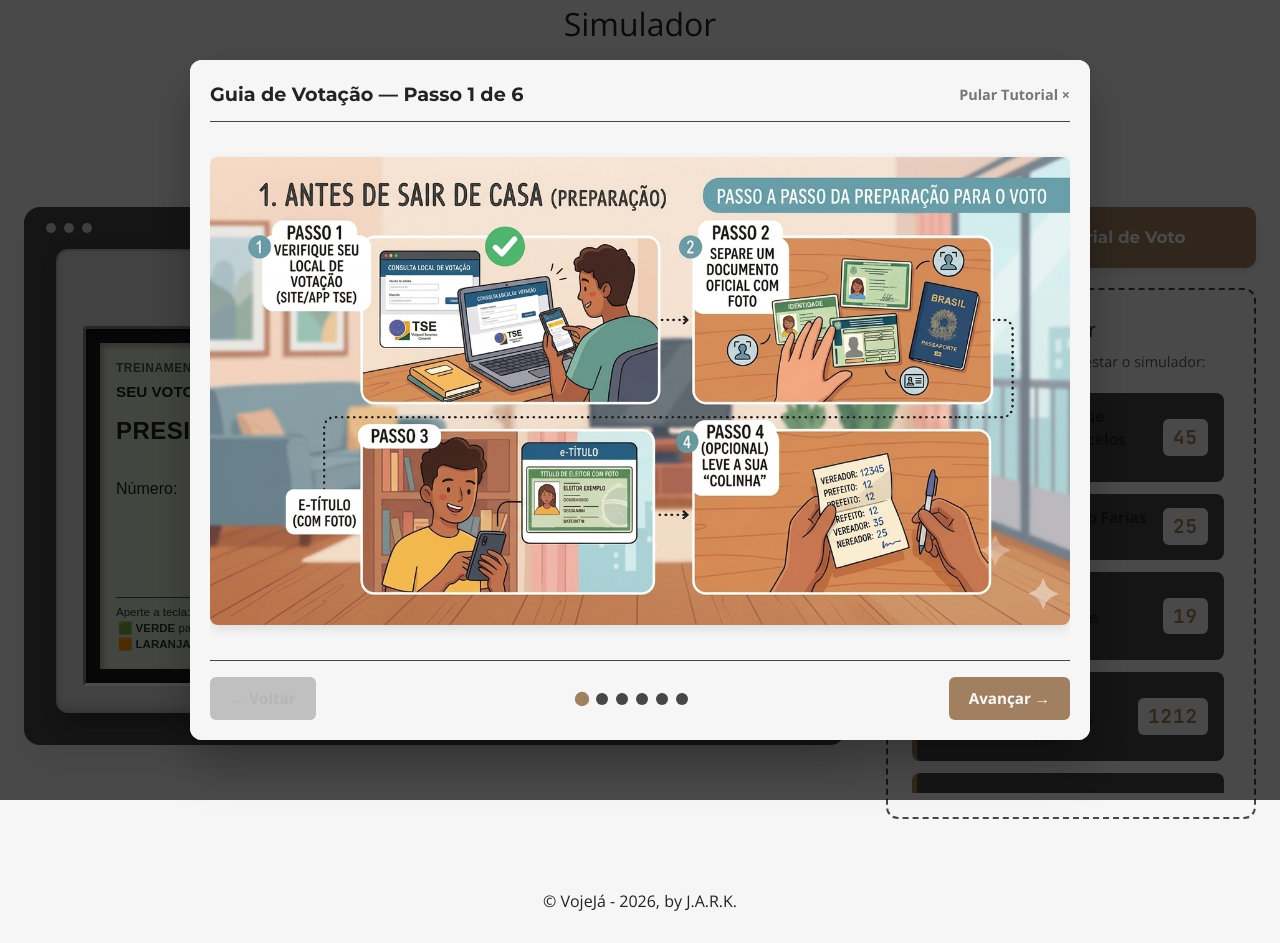
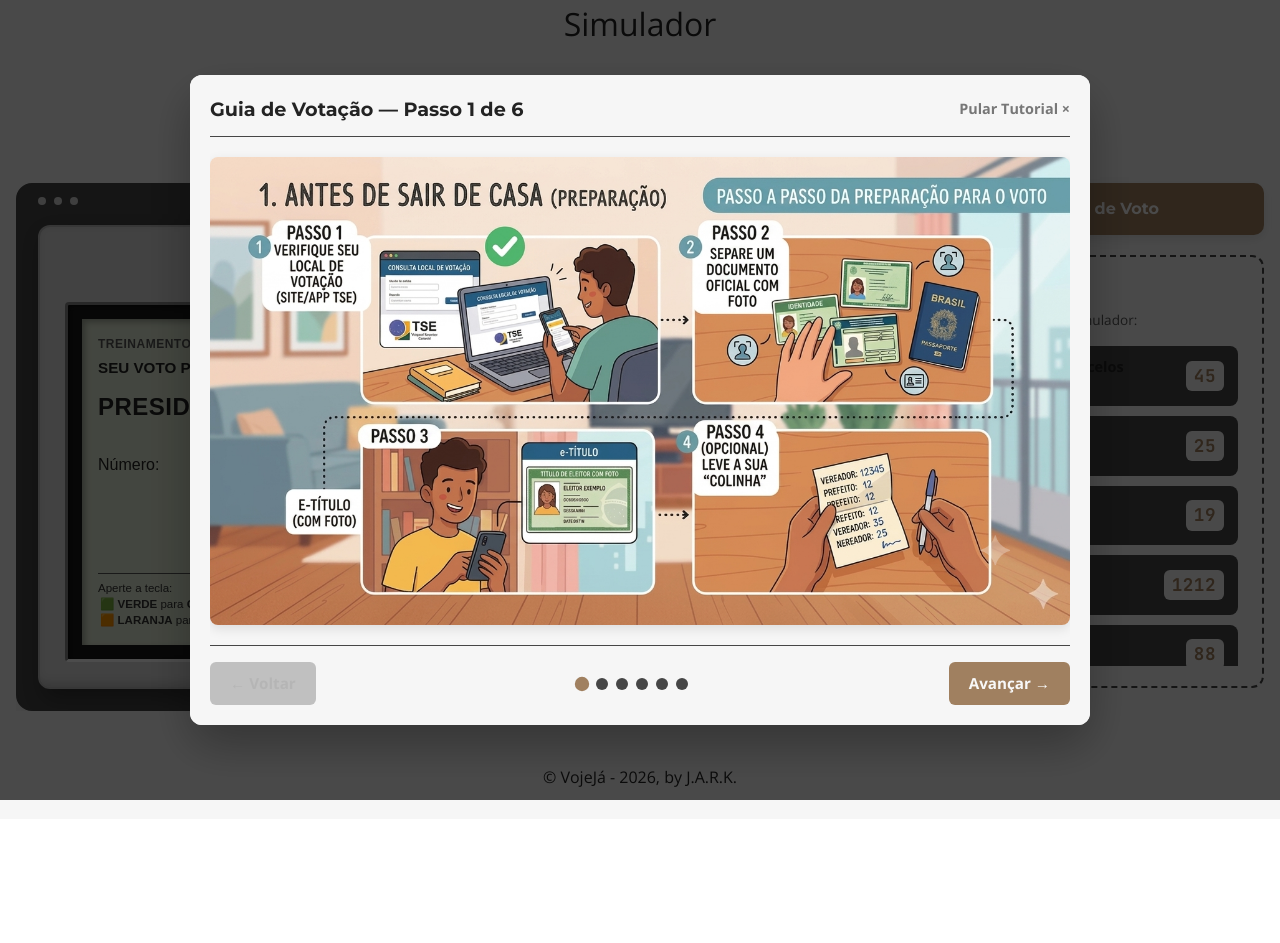
Before and after one commit to Fkaique/vote-ja, a Vue app: page /simulator in a window 1280 px wide. After the commit the page ends 819 px from the top, so only its background shows below. Built offline with nearby package versions, Linux system fonts and the light colour scheme.

Commit message:
responsive

```diff
--- a/src/Pages/Simulator.vue
+++ b/src/Pages/Simulator.vue
@@ -5,7 +5,6 @@ import Navbar from '../components/Navbar.vue';
 import Footer from '../components/Footer.vue';
 import VoterTutorial from '../components/VoterTutorial.vue';
 
-// Buscando os dados dos candidatos para listar na colinha lateral
 import candidatosData from '../data/candidatos.json';
 
 interface Candidato {
@@ -16,10 +15,8 @@ interface Candidato {
     cargo: string;
 }
 
-// Controle de visibilidade do menu suspenso do tutorial
 const showTutorial = ref(false);
 
-// Abre o tutorial automaticamente quando o usuário entra na página
 onMounted(() => {
     showTutorial.value = true;
 });
@@ -32,7 +29,6 @@ function closeTutorial() {
     showTutorial.value = false;
 }
 
-// Extraindo a lista tratada de candidatos
 const candidatos: Candidato[] = Array.isArray(candidatosData)
   ? candidatosData
   : (candidatosData as any).candidatos || [];
@@ -119,12 +115,12 @@ const candidatos: Candidato[] = Array.isArray(candidatosData)
     display: flex;
     flex-direction: column;
     align-items: center;
-    padding: 40px 24px;
+    padding: 24px 16px; /* Reduzido para não espremer telas pequenas */
     width: 100%;
     max-width: 1300px;
     margin: 0 auto;
     box-sizing: border-box;
-    gap: 32px;
+    gap: 24px;
 }
 
 /* Camada escura de fundo do Menu Suspenso (Modal) */
@@ -132,14 +128,14 @@ const candidatos: Candidato[] = Array.isArray(candidatosData)
     position: fixed;
     top: 0;
     left: 0;
-    width: 100vw;
-    height: 100vh;
-    background-color: rgba(0, 0, 0, 0.7); /* Backdrop escuro fosco */
+    width: 100%;
+    height: 100%;
+    background-color: rgba(0, 0, 0, 0.7);
     display: flex;
     align-items: center;
     justify-content: center;
-    z-index: 9999; /* Garante que fica por cima de absolutamente tudo */
-    padding: 24px;
+    z-index: 9999;
+    padding: 12px; /* Espaço mínimo para celulares pequenos */
     box-sizing: border-box;
 }
 
@@ -147,10 +143,11 @@ const candidatos: Candidato[] = Array.isArray(candidatosData)
 .tutorial-modal-box {
     width: 100%;
     max-width: 900px;
-    height: 85vh; /* Ocupa quase toda a altura da tela */
+    /* Ajustado para max-height fluido, evitando que transborde do viewport */
+    max-height: calc(100vh - 24px);
     background-color: var(--color-background);
     border-radius: 12px;
-    overflow: hidden;
+    overflow-y: auto; /* Permite scroll se o tutorial interno for longo */
     box-shadow: 0 20px 50px rgba(0, 0, 0, 0.3);
     animation: modal-appear 0.3s cubic-bezier(0.16, 1, 0.3, 1);
 }
@@ -170,17 +167,18 @@ const candidatos: Candidato[] = Array.isArray(candidatosData)
 .simulation-header {
     text-align: center;
     width: 100%;
+    padding: 0 8px;
 }
 
 .sim-title {
-    font-size: 2.2rem;
+    font-size: clamp(1.6rem, 5vw, 2.2rem); /* Tamanho de fonte fluido */
     font-family: var(--font-heading);
     color: var(--color-text);
     margin: 0 0 8px 0;
 }
 
 .sim-subtitle {
-    font-size: 1.1rem;
+    font-size: clamp(0.9rem, 3vw, 1.1rem); /* Subtítulo fluido */
     color: var(--color-text);
     opacity: 0.8;
     margin: 0;
@@ -189,17 +187,10 @@ const candidatos: Candidato[] = Array.isArray(candidatosData)
 /* Layout Estrutural */
 .simulation-layout {
     display: grid;
-    grid-template-columns: 1.4fr 0.6fr;
-    gap: 40px;
+    grid-template-columns: 1.3fr 0.7fr;
+    gap: 32px;
     width: 100%;
     align-items: start;
-}
-
-@media (max-width: 1024px) {
-    .simulation-layout {
-        grid-template-columns: 1fr;
-        gap: 32px;
-    }
 }
 
 /* A Cabine de Votação */
@@ -207,6 +198,7 @@ const candidatos: Candidato[] = Array.isArray(candidatosData)
     width: 100%;
     display: flex;
     justify-content: center;
+    overflow: hidden; /* Evita vazamento de componentes filhos absolutos */
 }
 
 .booth-shield {
@@ -214,7 +206,7 @@ const candidatos: Candidato[] = Array.isArray(candidatosData)
     border: 2px solid var(--color-titanium-2);
     border-radius: 16px;
     width: 100%;
-    padding: 30px;
+    padding: 30px 20px 20px 20px; /* Aliviado os paddings */
     box-shadow: 0 20px 40px rgba(0, 0, 0, 0.08);
     position: relative;
     box-sizing: border-box;
@@ -224,13 +216,13 @@ const candidatos: Candidato[] = Array.isArray(candidatosData)
     display: flex;
     gap: 8px;
     position: absolute;
-    top: 14px;
+    top: 12px;
     left: 20px;
 }
 
 .booth-top-bar .dot {
-    width: 10px;
-    height: 10px;
+    width: 8px;
+    height: 8px;
     background-color: var(--color-titanium-3);
     border-radius: 50%;
 }
@@ -238,6 +230,8 @@ const candidatos: Candidato[] = Array.isArray(candidatosData)
 .urna-wrapper {
     margin-top: 10px;
     width: 100%;
+    display: flex;
+    justify-content: center;
 }
 
 /* Barra Lateral de Controles e Ajuda */
@@ -255,8 +249,8 @@ const candidatos: Candidato[] = Array.isArray(candidatosData)
     border: none;
     font-family: var(--font-heading);
     font-weight: bold;
-    font-size: 1.05rem;
-    padding: 16px;
+    font-size: 1rem;
+    padding: 14px;
     border-radius: 10px;
     cursor: pointer;
     display: flex;
@@ -272,35 +266,27 @@ const candidatos: Candidato[] = Array.isArray(candidatosData)
     box-shadow: 0 6px 18px rgba(0, 0, 0, 0.15);
 }
 
-.btn-reopen-tutorial:active {
-    transform: translateY(0);
-}
-
-.icon-book {
-    font-size: 1.2rem;
-}
-
 /* Cartão de Cola Eleitoral */
 .voter-help-card {
     background-color: var(--color-background);
     border: 2px dashed var(--color-secondary);
     border-radius: 12px;
-    padding: 24px;
+    padding: 20px;
     box-sizing: border-box;
     display: flex;
     flex-direction: column;
-    gap: 20px;
+    gap: 16px;
 }
 
 .card-header h3 {
     font-family: var(--font-heading);
-    font-size: 1.3rem;
+    font-size: 1.2rem;
     color: var(--color-text);
-    margin: 0 0 6px 0;
+    margin: 0 0 4px 0;
 }
 
 .card-header p {
-    font-size: 0.9rem;
+    font-size: 0.85rem;
     color: var(--color-text);
     opacity: 0.75;
     margin: 0;
@@ -310,30 +296,30 @@ const candidatos: Candidato[] = Array.isArray(candidatosData)
 .candidates-list {
     display: flex;
     flex-direction: column;
-    gap: 12px;
-    max-height: 400px;
+    gap: 10px;
+    max-height: 320px;
     overflow-y: auto;
-    padding-right: 6px;
+    padding-right: 4px;
 }
 
 .candidate-sticky {
     background-color: var(--color-secondary);
     color: var(--color-text);
-    padding: 12px 16px;
+    padding: 10px 14px;
     border-radius: 8px;
     display: flex;
     align-items: center;
     justify-content: space-between;
-    gap: 12px;
-    border-left: 5px solid var(--color-primary);
+    gap: 8px;
+    border-left: 4px solid var(--color-primary);
 }
 
 .cand-cargo {
-    font-size: 0.75rem;
+    font-size: 0.7rem;
     font-weight: bold;
     text-transform: uppercase;
     background-color: var(--color-background);
-    padding: 4px 8px;
+    padding: 2px 6px;
     border-radius: 4px;
     font-family: var(--font-mono);
 }
@@ -342,33 +328,67 @@ const candidatos: Candidato[] = Array.isArray(candidatosData)
     display: flex;
     flex-direction: column;
     flex: 1;
+    min-width: 0; /* Evita que o texto quebre o flex box */
 }
 
 .cand-name {
     font-weight: bold;
-    font-size: 0.95rem;
+    font-size: 0.9rem;
+    white-space: nowrap;
+    overflow: hidden;
+    text-overflow: ellipsis; /* Bota "..." se o nome for gigante */
 }
 
 .cand-party {
-    font-size: 0.8rem;
+    font-size: 0.75rem;
     opacity: 0.75;
 }
 
 .cand-number-badge {
     font-family: var(--font-mono);
-    font-size: 1.2rem;
+    font-size: 1.1rem;
     font-weight: bold;
     color: var(--color-primary);
     background-color: var(--color-background);
-    padding: 4px 10px;
+    padding: 2px 8px;
     border-radius: 6px;
-    letter-spacing: 1px;
+    letter-spacing: 0.5px;
 }
 
 .no-data {
     text-align: center;
-    font-size: 0.9rem;
+    font-size: 0.85rem;
     opacity: 0.6;
-    padding: 20px 0;
+    padding: 16px 0;
+}
+
+/* ==========================================================================
+   MEDIA QUERIES - Ajustes Finos para Telas Pequenas e Mobile
+   ========================================================================== */
+@media (max-width: 1024px) {
+    .simulation-layout {
+        grid-template-columns: 1fr; /* Força colunas empilhadas */
+        gap: 24px;
+    }
+}
+
+@media (max-width: 480px) {
+    .simulation-screen {
+        padding: 16px 8px;
+        gap: 16px;
+    }
+
+    .booth-shield {
+        padding: 24px 10px 12px 10px; /* Reduz tamanho da cabine no celular */
+        border-radius: 10px;
+    }
+
+    .candidate-sticky {
+        padding: 8px 10px;
+    }
+
+    .cand-name {
+        font-size: 0.85rem;
+    }
 }
 </style>
```
